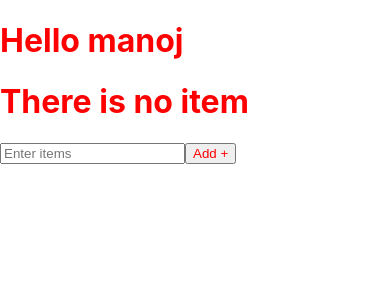
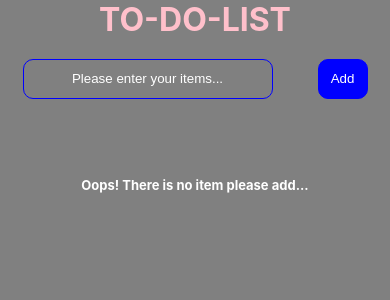
Before and after one commit to manojkumarg7/dummy, a React (Create React App) app: page / in a window 390 px wide. Shown: the top 300 px of the page. Built offline with nearby package versions, Linux system fonts and the light colour scheme.

Commit message:
css added

```diff
--- a/src/App.js
+++ b/src/App.js
@@ -3,7 +3,6 @@ import TodoList from "./Components/TodoList";
 function App() {
   return (
     <div className="App">
-      <h1>Hello manoj</h1>
       <TodoList />
     </div>
   );
--- a/src/Components/TodoList.jsx
+++ b/src/Components/TodoList.jsx
@@ -5,6 +5,10 @@ const TodoList = () => {
   const [items, setItems] = useState({
     text: "",
     id: "",
+  });
+  const [editingItem, setEditingItem] = useState({
+    id: "",
+    isEditing: false,
   });
   const handleChnageItem = (e) => {
     console.log(e.target.value);
@@ -35,35 +39,84 @@ const TodoList = () => {
     console.log(newTodos);
     setList(newTodos);
   };
+  const changeEditText = (id) => {
+    console.log(id);
+    setEditingItem({
+      ...editingItem,
+      id: id,
+      isEditing: true,
+    });
+    let editableItem = list.find((eachItem) => eachItem.id === id);
+    console.log(editableItem);
+    setItems({
+      ...MessageChannel,
+      text: editableItem.text,
+      id: editableItem.id,
+    });
+    console.log(editableItem);
+  };
   return (
     <div>
-      {list.length === 0 && <h1>There is no item</h1>}
+      <h1 style={{ textAlign: "center", color: "pink" }}>TO-DO-LIST</h1>
       <form>
+        <div className="wrapper">
+          <div>
             <input
+              className="input-item"
               type="text"
               name="item"
-          placeholder="Enter items"
+              placeholder="Please enter your items..."
               id="item"
               value={items.text}
               onChange={handleChnageItem}
             />
-        <button type="submit" onClick={handleClickAdd}>
-          Add +
+          </div>
+          <div>
+            {editingItem.isEditing ? (
+              <button
+                className="buttons"
+                type="submit"
+                onClick={handleClickAdd}
+              >
+                edit
               </button>
+            ) : (
+              <button
+                className="buttons"
+                type="submit"
+                onClick={handleClickAdd}
+              >
+                Add
+              </button>
+            )}
+          </div>
+        </div>
       </form>
-      <ul>
+      {list.length === 0 && (
+        <h1 className="user-info">Oops! There is no item please add...</h1>
+      )}
+
+      <ol>
         {list.map((itemsList, index) => {
           return (
-            <li key={index}>
-              <span> {itemsList.text}</span>
-              <button>edit</button>
-              <button onClick={() => handleClickDelete(itemsList.id)}>
+            <li className="lists" key={index}>
+              <span className="item_name"> {itemsList.text}</span>
+              <button
+                className="btn"
+                onClick={() => changeEditText(itemsList.id)}
+              >
+                edit
+              </button>
+              <button
+                className="btn"
+                onClick={() => handleClickDelete(itemsList.id)}
+              >
                 delete
               </button>
             </li>
           );
         })}
-      </ul>
+      </ol>
     </div>
   );
 };
--- a/src/Components/TodoListStyle.css
+++ b/src/Components/TodoListStyle.css
@@ -1,3 +1,71 @@
 * {
-  color: red;
+  margin: 0;
+  padding: 0;
+  box-sizing: border-box;
+  background-color: gray;
 }
+.wrapper {
+  margin-top: 5%;
+  display: flex;
+  justify-content: space-around;
+}
+.input-item {
+  width: 300px;
+  height: 40px;
+  text-align: center;
+  border-radius: 10px;
+  outline: none;
+  border: 1px solid blue;
+  color: white;
+}
+.input-item::placeholder {
+  color: white;
+}
+.buttons {
+  width: 90px;
+  height: 40px;
+  border-radius: 10px;
+  border: 1px solid blue;
+  background-color: blue;
+  color: white;
+}
+.user-info {
+  display: flex;
+  justify-content: center;
+  margin-top: 10%;
+  color: white;
+}
+.lists {
+  font-size: 30px;
+  color: white;
+  padding-top: 10px;
+}
+.item_name {
+  width: 100%;
+  word-break: break-all;
+}
+.btn {
+  width: 50px;
+  height: 35px;
+  margin-left: 5px;
+  background-color: rgb(12, 70, 70);
+  outline: none;
+  color: white;
+}
+ol {
+  padding-left: 40px;
+}
+@media (max-width: 512px) {
+  .input-item {
+    width: 250px;
+    height: 40px;
+  }
+  .buttons {
+    width: 50px;
+    height: 40px;
+  }
+  .user-info {
+    margin-top: 20%;
+    font-size: small;
+  }
+}
```
Lines whose indentation alone changed are shown as unchanged.
